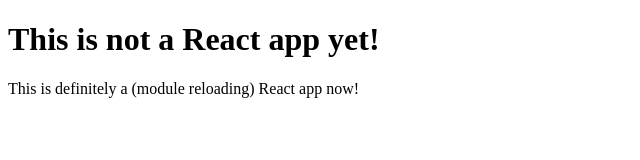
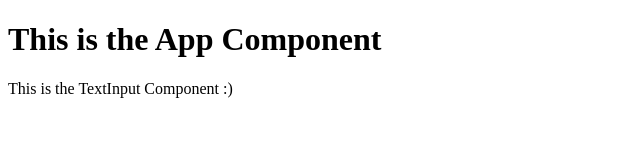
Before and after one commit to DeCaelo/RT, a React app: page / in a window 1280 px wide. Shown: the whole page, without its empty margins (0-640 px from the left). Built offline with nearby package versions, Linux system fonts and the light colour scheme.

Commit message:
setup textinput component

```diff
--- a/client/index.html
+++ b/client/index.html
@@ -5,7 +5,6 @@
   <title>React Todo List</title>
 </head>
 <body>
-  <h1>This is not a React app yet!</h1>
   <div id="app"></div>
   <script src="bundle.js"></script>
 </body>
--- a/components/App.js
+++ b/components/App.js
@@ -1,9 +1,15 @@
 import React, { Component } from 'react'
+import TextInput from './TextInput'
 
 class App extends Component {
 
   render() {
-    return <div>This is definitely a (module reloading) React app now!</div>
+    return (
+      <div>
+        <h1>This is the App Component</h1>
+        <TextInput/>
+      </div>
+    )
   }
 }
 
--- /dev/null
+++ b/components/TextInput.js
@@ -0,0 +1,11 @@
+import React, { Component } from 'react'
+
+class TextInput extends Component {
+
+  render() {
+    return <div>This is the TextInput Component :) </div>
+  }
+
+}
+
+export default TextInput
```
